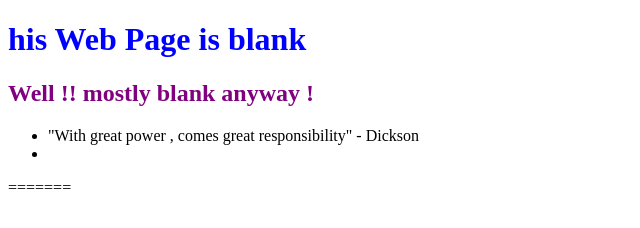
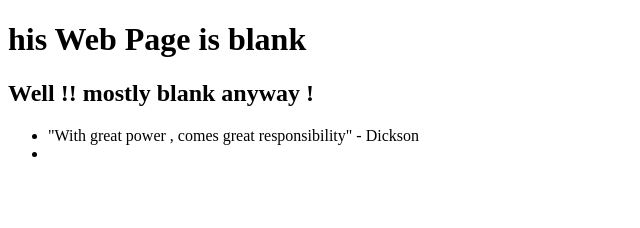
Before and after one commit to ydicka/0main_openSAP_repo, a plain HTML site: page index.html in a window 1280 px wide. Shown: the whole page, without its empty margins (0-640 px from the left). Drawn offline with Linux system fonts and the light colour scheme.

Commit message:
removed style from both headers

```diff
--- a/index.html
+++ b/index.html
@@ -8,12 +8,11 @@
 	<link href="styles.css" rel="stylesheet" type="text/css">
 	</head>
 		<body>
-			<h1 style = "color : Blue" > his Web Page is blank</h1>
-			<h2 style = "color : Purple"> Well !!  mostly blank anyway ! </h2>
+			<h1> his Web Page is blank</h1>
+			<h2> Well !!  mostly blank anyway ! </h2>
 			<ul>
 				<li> "With great power , comes great responsibility" - Dickson</li>
 				<li></li>
 			</ul>
-=======
 		</body>
 	</html>
```
